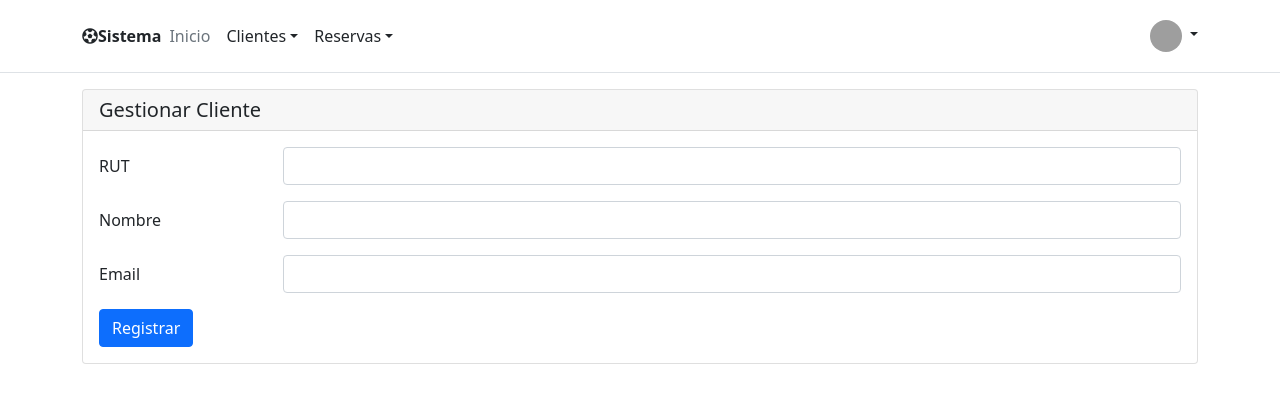
After one commit to LeonardoAraneda/ProyectoTIS, a Flask app: page /crear_cliente/ in a window 1280 px wide. The commit adds this page. Shown: the top 403 px of the page. Run offline with Flask 2, Linux system fonts and the light colour scheme; some libraries are stand-ins or nearby versions; grey boxes are pictures that could not be loaded.

Commit message:
Actualizacion: mejoras en la pagina nuevamente

```diff
--- a/app.py
+++ b/app.py
@@ -4,7 +4,7 @@ from flask_login import LoginManager
 from flask_session import Session
 import psycopg2
 import psycopg2.extras
-from forms import SignupForm, SignInForm, ReservaCancha, crear_cancha
+from forms import Cliente, SignupForm, SignInForm, ReservaCancha, crear_cancha
 from datetime import datetime
 
 conn = psycopg2.connect(
@@ -235,7 +235,43 @@ def ver_perfil():
     print(datos)
     return render_template("post_view.html", datos = datos)
 
+@app.route("/crear_cliente/", methods=["GET","POST"])
+def crear_cliente():
+    form = Cliente()
+    if form.validate_on_submit():
+        idc = form.idc.data
+        name = form.name.data
+        email = form.email.data
 
+        next = request.args.get('next', None)
+
+        if 'idc' in session:
+            idc = session['idc']
+
+        cur = conn.cursor()
+        ingresos = {
+            'id'      : idc[0 : idc.find('-')],
+            'dv'      : idc[8 : 9],
+            'name' : name,
+            'email': email
+        }
+        cur.execute("INSERT INTO cliente(id_cliente, dv_cliente, nombre_cliente, mail_cliente) VALUES (%(id)s, %(dv)s, %(name)s, %(email)s)", ingresos)
+        conn.commit()
+        cur.close()
+        if next:
+            return redirect(next)
+        return redirect(url_for('ver_cliente'))
+
+    return render_template("crear_cliente.html", form=form)
+
+@app.route("/ver_clientes/")
+def ver_cliente():
+    cur = conn.cursor()
+    print(id)
+    cur.execute("SELECT * FROM cliente")
+    datos = cur.fetchall()
+    print(datos)
+    return render_template("ver_cliente.html", datos = datos)
 
 if __name__ == "__main__":
     app.run(debug=True)
--- a/forms.py
+++ b/forms.py
@@ -37,3 +37,9 @@ class PostForm(FlaskForm):
     title_slug = StringField('Título slug', validators=[Length(max=128)])
     content = TextAreaField('Contenido')
     submit = SubmitField('Enviar')
+
+class Cliente(FlaskForm):
+    idc = StringField('RUT', validators=[DataRequired()])
+    name = StringField('Nombre', validators=[DataRequired(), Length(max=64)])
+    email = StringField('Email', validators=[DataRequired(), Email()])
+    submit = SubmitField('Registrar')
--- a/templates/base_template.html
+++ b/templates/base_template.html
@@ -16,6 +16,13 @@
 
 				<ul class="nav col-12 col-lg-auto me-lg-auto mb-2 justify-content-center mb-md-0">
 					<li><a href="/perfil/" class="nav-link px-2 link-secondary">Inicio</a></li>
+					<div class="dropdown">
+						<a href="#" class="nav-link px-2 link-dark dropdown-toggle" id="dropdownUser1" data-bs-toggle="dropdown" aria-expanded="false">Clientes</a>
+						<div class="dropdown-menu" aria-labelledby="navbarDropdown">
+							<a href="/crear_cliente/" class="dropdown-item">Crear Cliente</a>
+							<a href="/ver_clientes/" class="dropdown-item">Ver Clientes</a>
+						</div>
+					</div>
 					<div class="dropdown">
 						<a href="#" class="nav-link px-2 link-dark dropdown-toggle" id="dropdownUser1" data-bs-toggle="dropdown" aria-expanded="false">Reservas</a>
 						<div class="dropdown-menu" aria-labelledby="navbarDropdown">
--- /dev/null
+++ b/templates/crear_cliente.html
@@ -0,0 +1,35 @@
+{% extends "base_template.html" %}
+
+{% block title %} Sistema | Crear Cliente {% endblock %}
+
+{% block content %}
+    <div class="container">
+        <div class="card">
+            <h5 class="card-header">Gestionar Cliente</h5>
+            <div class="card-body">
+                <form method="POST" novalidate>
+                    {{ form.hidden_tag() }}
+                    <div class="mb-3 row">
+                        {{ form.idc.label(class="col-sm-2 col-form-label") }}
+                        <div class="col-sm-10">
+                            {{ form.idc(class_="form-control") }}
+                        </div>
+                    </div>
+                    <div class="mb-3 row">
+                        {{ form.name.label(class="col-sm-2 col-form-label") }}
+                        <div class="col-sm-10">
+                            {{ form.name(class_="form-control") }}
+                        </div>
+                    </div>
+                    <div class="mb-3 row">
+                        {{ form.email.label(class="col-sm-2 col-form-label") }}
+                        <div class="col-sm-10">
+                            {{ form.email(class_="form-control") }}
+                        </div>
+                    </div>
+                    {{ form.submit(class_="btn btn-primary") }}
+                </form>
+            </div>
+        </div>
+    </div>
+{% endblock %}
```
Also changed, not shown: templates/ver_cliente.html (added, +32 -0 lines), 1 other file.
